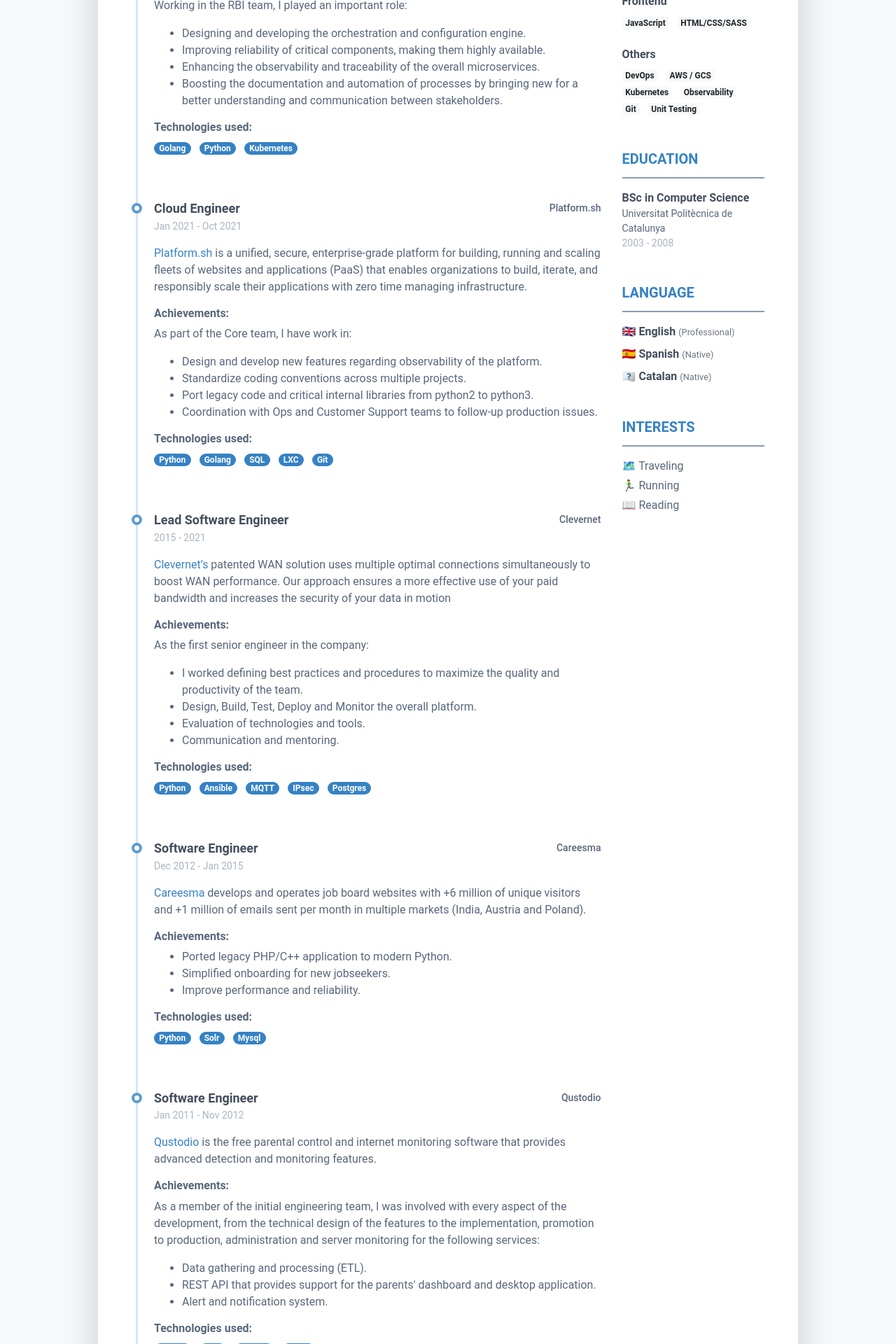
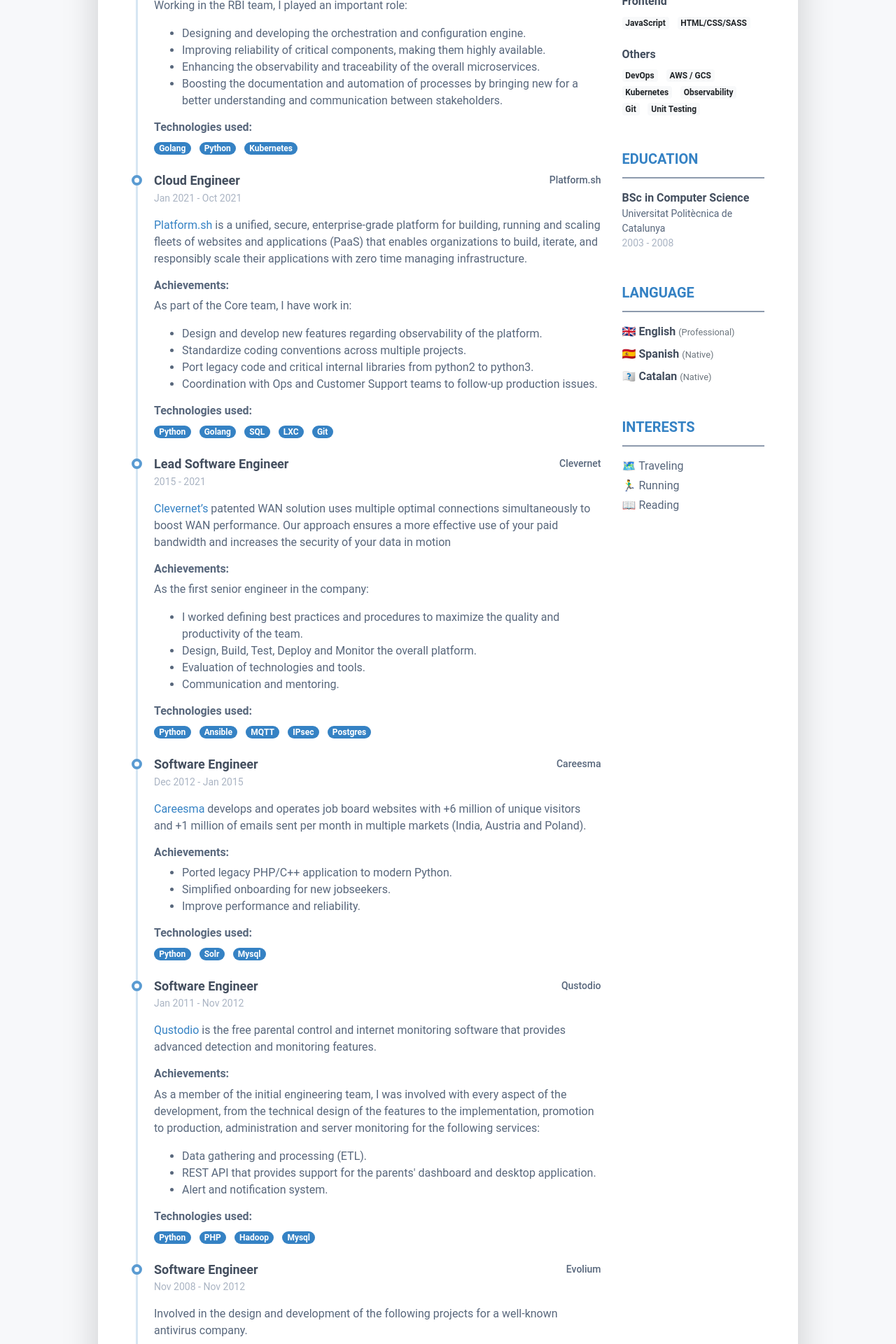
Before and after one commit to robertobarreda/robertobarreda.github.io, a Jekyll site: the page built from index.markdown, in a window 1280 px wide. Shown: the part 712-2632 px from the top of the page at 70% size. Built offline with Jekyll 4.4.1, drawn with Linux system fonts in a browser that asks for light colours.

Commit message:
reduce separation between experience blocks

```diff
--- a/_includes/experience.html
+++ b/_includes/experience.html
@@ -5,7 +5,7 @@
     <div class="resume-section-content">
         <div class="resume-timeline position-relative">
             {% for experience in experiences %}
-            <article class="resume-timeline-item position-relative pb-5">
+            <article class="resume-timeline-item position-relative pb-2">
                 <div class="resume-timeline-item-header mb-2">
                     <div class="d-flex flex-column flex-md-row">
                         <h3 class="resume-position-title font-weight-bold mb-1">
```
